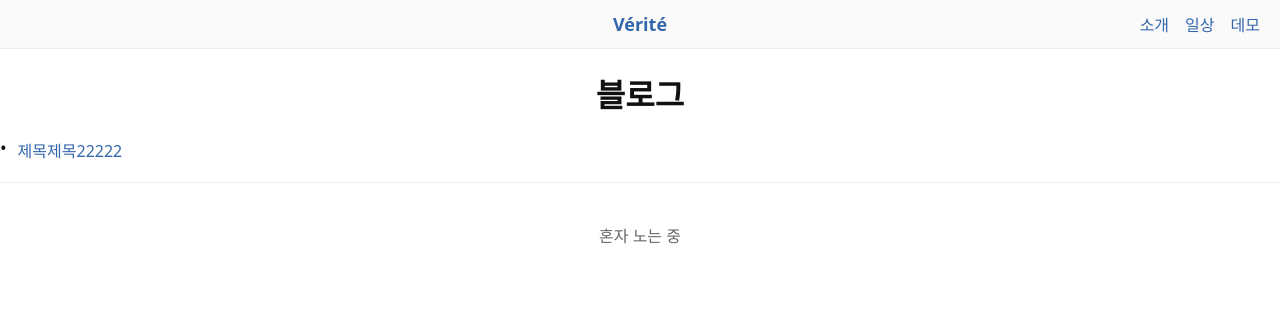
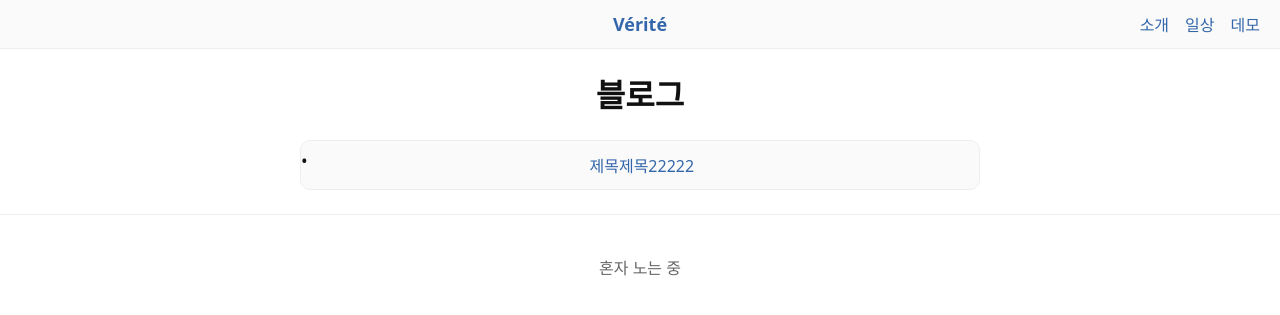
Before and after one commit to slivermouse1316/gegurockG, a Jekyll site: the page built from blog.html, in a window 1280 px wide. Shown: the top 315 px of the page. Built offline with Jekyll 4.4.1, drawn with Linux system fonts in a browser that asks for light colours.

Commit message:
중앙정렬

```diff
--- a/assets/styles.css
+++ b/assets/styles.css
@@ -152,3 +152,38 @@ footer {
 .post-content h1:first-of-type {
   display: none;
 }
+/* 블로그 목록 UL을 화면 가로 중앙에 배치 */
+.post-list {
+  list-style: none;
+  padding: 0;
+  /* 핵심: 폭을 줄여서 가운데로 */
+  width: min(720px, 92%);
+  margin: 24px auto; /* auto 좌우 → 가운데 정렬 */
+  text-align: center; /* 목록 안의 텍스트는 왼쪽 정렬 유지 */
+}
+
+/* 글 항목 모양(있으면 유지/덮어쓰기) */
+.post-item {
+  position: relative;
+  padding: 12px 14px 12px 1.1em; /* 왼쪽 여백은 불릿 자리 */
+  border: 1px solid #eee;
+  border-radius: 10px;
+  background: #fafafa;
+  margin: 8px 0;
+}
+
+/* 제목 바로 앞 점(•) 붙이는 경우 */
+.post-item::before {
+  content: "•";
+  position: absolute;
+  left: 0;
+  top: 0.6em;
+  line-height: 1;
+}
+
+.post-link {
+  text-decoration: none;
+}
+.post-link:hover {
+  text-decoration: underline;
+}
```
